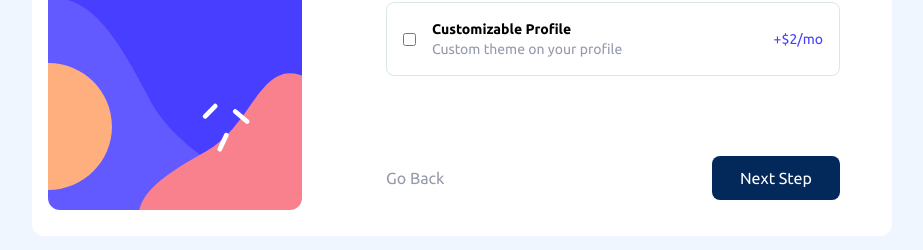
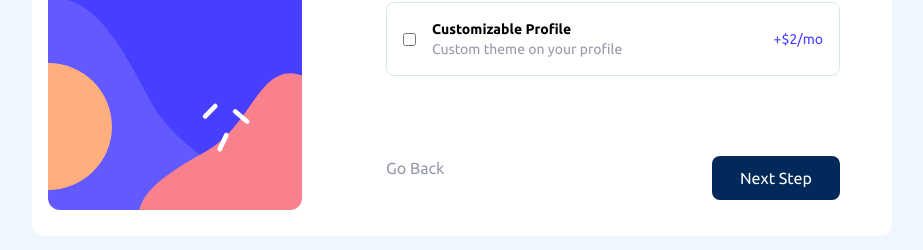
Before and after one commit to chiomaubaezuonu/multi-forms-project, a Next.js app: page /add-ons in a window 1280 px wide. Shown: the part 402-652 px from the top of the page, without its empty margins (178-1101 px from the left). Built offline with nearby package versions, Linux system fonts and the light colour scheme.

Commit message:
Modified the buttons on all the pages.

```diff
--- a/app/add-ons/page.tsx
+++ b/app/add-ons/page.tsx
@@ -58,12 +58,12 @@ const Add_ons = () => {
                         }
                     </label>
                 </div>
-                <div className="flex justify-between md:mt-20">
-                    <button className="text-[#9699AB] text-base duration-200 hover:text-[#02295A]"><Link href="/plan">Go Back</Link></button>
-                    <button className="bg-[#02295A] py-[0.625rem] px-7  hover:bg-[#473DFF] hover:opacity-75 rounded-lg text-white ml-auto duration-[.15s] cursor-pointer">
-                        <Link href="/summary">Next Step</Link>
-                    </button>
-                </div>
+                <Link href="/summary">
+                    <div className="flex justify-between md:mt-20">
+                        <Link href="/" className="text-[#9699AB] text-base duration-200 hover:text-[#02295A]">Go Back</Link>
+                        <p className="bg-[#02295A] py-[0.625rem] px-7  hover:bg-[#473DFF] hover:opacity-75 rounded-lg text-white ml-auto duration-[.15s] cursor-pointer">Next Step</p>
+                    </div>
+                </Link>
             </div>
             {/* </div> */}
         </div>
--- a/app/home/page.tsx
+++ b/app/home/page.tsx
@@ -38,12 +38,11 @@ export default function Home() {
             </label>
             <input className="mt-[.5rem] border-[0.063rem] font-bold border-[#554cd3] text-[#02295a] w-[15rem] md:w-[26.5rem] h-[2.625rem] py-2 px-3 rounded-lg placeholder:font-medium placeholder:text-[#9699ab] focus-visible:outline-none focus-visible:border-[#473dff]" type="text" placeholder="e.g. +1 234 567 890" required />
           </div>
-          <div className="flex justify-between w-full z-20 mt-12 md:px-8">
-            {/* <button className="">Go Back</button> */}
-            <button className="bg-[#02295A] py-[0.625rem] px-7  hover:bg-[#473DFF] hover:opacity-75 rounded-lg text-white ml-auto duration-[.15s] cursor-pointer">
-              <Link href="/plan">Next Step</Link>
-            </button>
-          </div>
+          <Link href="/plan">
+            <div className="flex justify-between w-full z-20 mt-12 md:px-8">
+              <p className="bg-[#02295A] py-[0.625rem] px-7  hover:bg-[#473DFF] hover:opacity-75 rounded-lg text-white ml-auto duration-[.15s] cursor-pointer">Next Step</p>
+            </div>
+          </Link>
         </form>
       </div>
     </div>
--- a/app/plan/page.tsx
+++ b/app/plan/page.tsx
@@ -124,13 +124,12 @@ const Plan = () => {
                     <Switch className='bg-[#02295A]' defaultChecked={toggleOn} onChange={onChange} />
                     <p className='font-bold text-[#9699ab] text-base duration-200'>Yearly</p>
                 </div>
-                {/* </div> */}
-                <div className="flex justify-between md:mt-20">
-                    <button className="text-[#9699AB] text-base duration-200 hover:text-[#02295A]"><Link href="/">Go Back</Link></button>
-                    <button className="bg-[#02295A] py-[0.625rem] px-7  hover:bg-[#473DFF] hover:opacity-75 rounded-lg text-white ml-auto duration-[.15s] cursor-pointer">
-                        <Link href="/add-ons">Next Step</Link>
-                    </button>
-                </div>
+                <Link href="/add-ons">
+                    <div className="flex justify-between md:mt-20">
+                        <Link href="/" className="text-[#9699AB] text-base duration-200 hover:text-[#02295A]">Go Back</Link>
+                        <p className="bg-[#02295A] py-[0.625rem] px-7  hover:bg-[#473DFF] hover:opacity-75 rounded-lg text-white ml-auto duration-[.15s] cursor-pointer">Next Step</p>
+                    </div>
+                </Link>
             </div>
 
         </div >
--- a/app/summary/page.tsx
+++ b/app/summary/page.tsx
@@ -98,16 +98,14 @@ const Summary = () => {
                     }
                 </div>
 
-
-
-
-
-                <div className="flex justify-between mt-20">
-                    <button className="text-[#9699AB] text-base duration-200 hover:text-[#02295A]"><Link href="/plan">Go Back</Link></button>
-                    <button className="bg-[#473dff] py-2.5 px-7 rounded-lg text-white ml-auto duration-[.15s] cursor-pointer">
-                        <Link href="/appreciation">Confirm</Link>
-                    </button>
-                </div>
+                <Link href="/appreciation">
+                    <div className="flex justify-between md:mt-20">
+                        <Link href="/" className="text-[#9699AB] text-base duration-200 hover:text-[#02295A]">Go Back</Link>
+                        <p className="bg-[#473dff] py-2.5 px-7 rounded-lg text-white ml-auto duration-[.15s] cursor-pointer">
+                            Confirm
+                        </p>
+                    </div>
+                </Link>
             </div>
         </div>
     )
```
